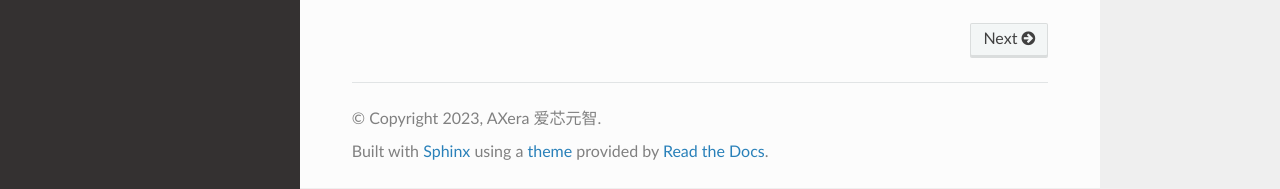
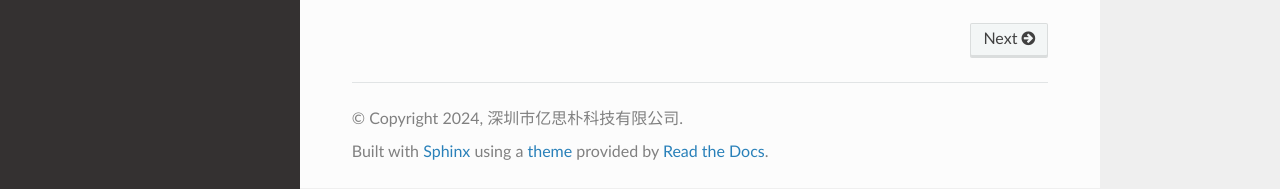
Before and after one commit to AXERA-TECH/axera-pi-zero-docs, a Sphinx documentation site: the page built from source/index.rst, in a window 1280 px wide. Shown: the part 708-897 px from the top of the page. Built offline with Sphinx 7.4.7 and the Read the Docs theme 2.0.0, drawn with Linux system fonts in a browser that asks for light colours.

Commit message:
Update conf.py

```diff
--- a/source/conf.py
+++ b/source/conf.py
@@ -21,8 +21,8 @@ import sphinxcontrib.mermaid
 # -- Project information -----------------------------------------------------
 
 project = 'AXera-Pi Zero'
-copyright = '2023, AXera 爱芯元智'
-author = 'AXera-Tech'
+copyright = '2024, 深圳市亿思朴科技有限公司'
+author = 'EXP'
 
 # The full version, including alpha/beta/rc tags
 release = 'V1.0'
```
